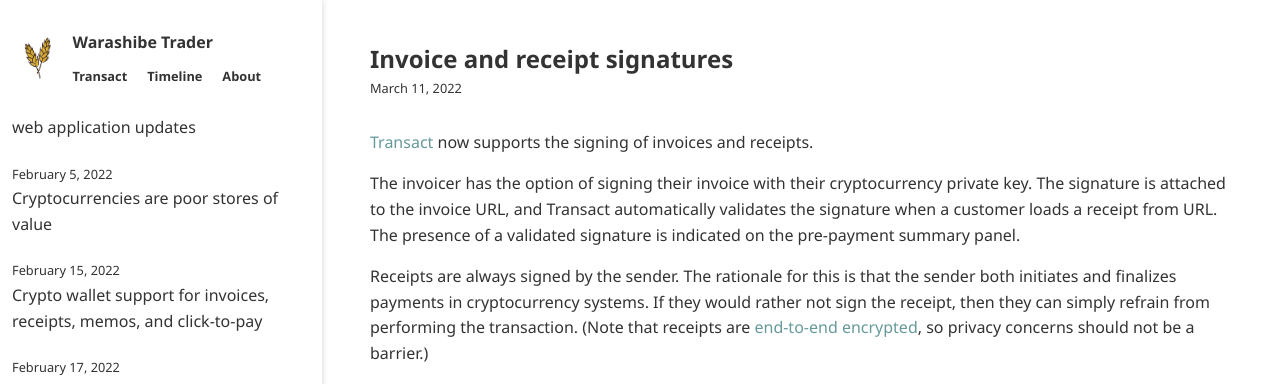
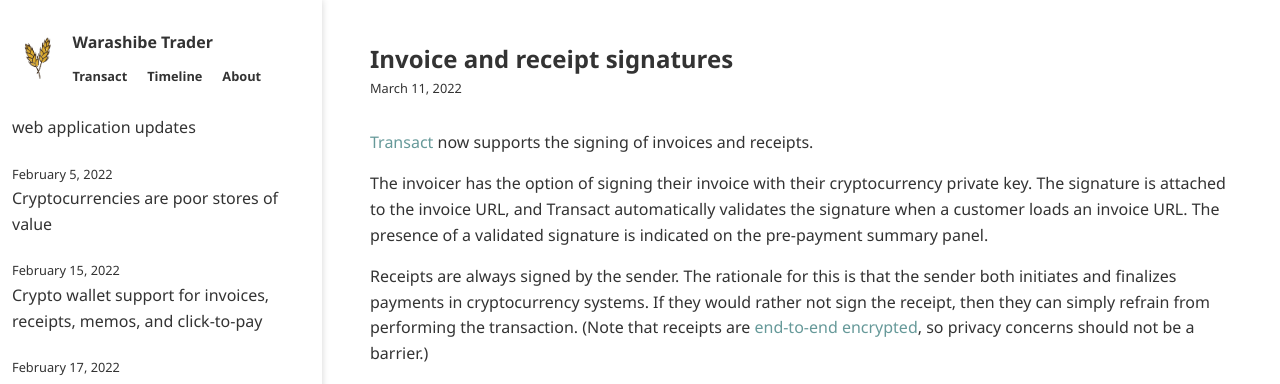
Before and after one commit to warashibetrader/warashibetrader.github.io, a Jekyll site: the page built from _posts/2022-03-11-signatures.md, in a window 1280 px wide. Shown: the top 384 px of the page. Built offline with Jekyll 4.4.1, drawn with Linux system fonts in a browser that asks for light colours.

Commit message:
Update 2022-03-11-signatures.md

```diff
--- a/_posts/2022-03-11-signatures.md
+++ b/_posts/2022-03-11-signatures.md
@@ -4,6 +4,6 @@
 
 [Transact](https://transactcc.github.io/) now supports the signing of invoices and receipts.
 
-The invoicer has the option of signing their invoice with their cryptocurrency private key. The signature is attached to the invoice URL, and Transact automatically validates the signature when a customer loads a receipt from URL. The presence of a validated signature is indicated on the pre-payment summary panel.
+The invoicer has the option of signing their invoice with their cryptocurrency private key. The signature is attached to the invoice URL, and Transact automatically validates the signature when a customer loads an invoice URL. The presence of a validated signature is indicated on the pre-payment summary panel.
 
 Receipts are always signed by the sender. The rationale for this is that the sender both initiates and finalizes payments in cryptocurrency systems. If they would rather not sign the receipt, then they can simply refrain from performing the transaction. (Note that receipts are [end-to-end encrypted]({% post_url 2022-03-05-end-to-end-encryption %}), so privacy concerns should not be a barrier.)
```
